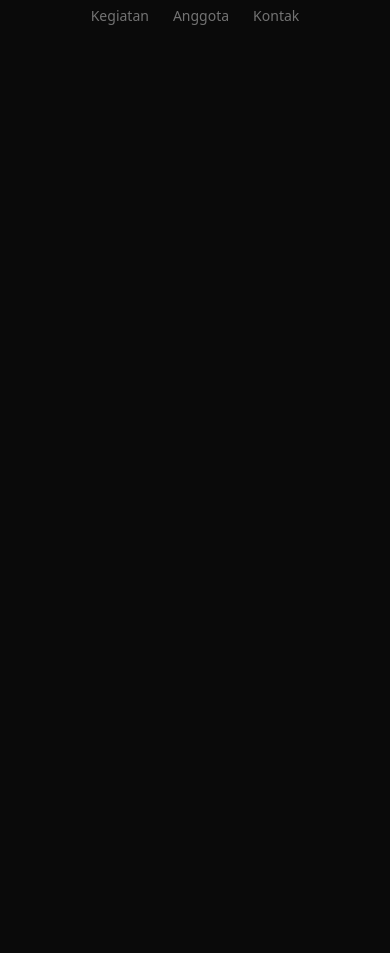
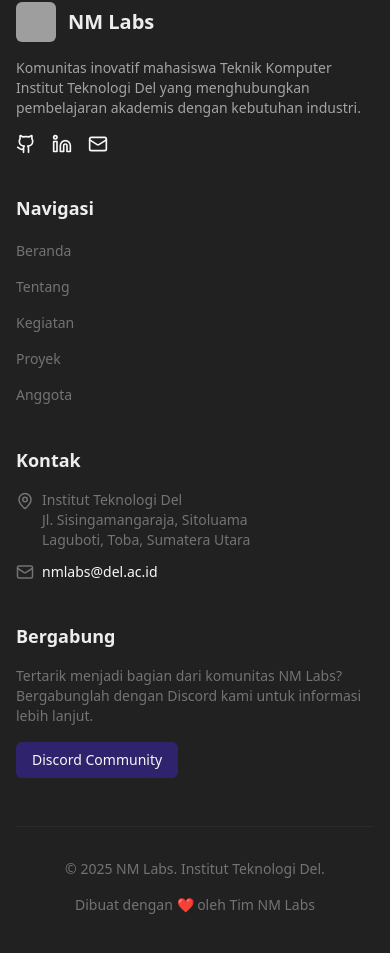
Before and after one commit to NM-Labss/lp-nm-labs, a Next.js app: page / in a window 390 px wide. Shown: the part 8832-9785 px from the top of the page. Before the commit the page ends 8890 px from the top, so only its background shows below. Built offline with nearby package versions, Linux system fonts and the light colour scheme; grey boxes are pictures that could not be loaded.

Commit message:
improve design footer

```diff
--- a/src/components/Footer.tsx
+++ b/src/components/Footer.tsx
@@ -1,5 +1,8 @@
 "use client";
 import { Container } from "./ui/Container";
+import Link from "next/link";
+import { Github, Linkedin, Mail, MapPin } from "lucide-react";
+import Image from "next/image";
 
 export function Footer() {
   const scrollToSection = (sectionId: string) => {
@@ -12,32 +15,130 @@
   };
 
   return (
-    <footer className="py-8 border-t border-[var(--border-color)]">
+    <footer className="py-16 border-t border-[var(--border-color)] bg-[var(--card-bg)]">
       <Container>
-        <div className="flex flex-col sm:flex-row justify-between items-center gap-4">
-          <p className="text-sm text-[var(--text-tertiary)]">
-            © {new Date().getFullYear()} NM Labs. Institut Teknologi Del.
+        <div className="grid grid-cols-1 md:grid-cols-4 gap-10 mb-12">
+          {/* Column 1: About */}
+          <div>
+            <div className="flex items-center mb-4">
+              <div className="relative w-10 h-10 mr-3 rounded-md overflow-hidden">
+                <Image
+                  src="https://images.unsplash.com/photo-1618477388954-7852f32655ec?ixlib=rb-4.0.3&auto=format&fit=crop&w=300&q=80"
+                  alt="NM Labs Logo"
+                  fill
+                  className="object-cover"
+                  sizes="40px"
+                />
+              </div>
+              <h3 className="font-bold text-xl">NM Labs</h3>
+            </div>
+            <p className="text-sm text-[var(--text-secondary)] mb-4">
+              Komunitas inovatif mahasiswa Teknik Komputer Institut Teknologi Del yang menghubungkan pembelajaran akademis dengan kebutuhan industri.
             </p>
-          <div className="flex gap-6">
+            <div className="flex space-x-4">
+              <Link href="https://github.com/nmlabs-del" className="text-[var(--text-tertiary)] hover:text-[var(--primary)] transition-colors">
+                <Github size={20} />
+              </Link>
+              <Link href="https://linkedin.com/company/nmlabs-del" className="text-[var(--text-tertiary)] hover:text-[var(--primary)] transition-colors">
+                <Linkedin size={20} />
+              </Link>
+              <Link href="mailto:nmlabs@del.ac.id" className="text-[var(--text-tertiary)] hover:text-[var(--primary)] transition-colors">
+                <Mail size={20} />
+              </Link>
+            </div>
+          </div>
+
+          {/* Column 2: Quick Links */}
+          <div>
+            <h3 className="font-semibold text-lg mb-4">Navigasi</h3>
+            <ul className="space-y-3">
+              <li>
+                <button
+                  onClick={() => scrollToSection("home")}
+                  className="text-sm text-[var(--text-tertiary)] hover:text-[var(--text-primary)] transition-colors"
+                >
+                  Beranda
+                </button>
+              </li>
+              <li>
+                <button
+                  onClick={() => scrollToSection("about")}
+                  className="text-sm text-[var(--text-tertiary)] hover:text-[var(--text-primary)] transition-colors"
+                >
+                  Tentang
+                </button>
+              </li>
+              <li>
                 <button
                   onClick={() => scrollToSection("kegiatan")}
                   className="text-sm text-[var(--text-tertiary)] hover:text-[var(--text-primary)] transition-colors"
                 >
                   Kegiatan
                 </button>
+              </li>
+              <li>
+                <button
+                  onClick={() => scrollToSection("proyek")}
+                  className="text-sm text-[var(--text-tertiary)] hover:text-[var(--text-primary)] transition-colors"
+                >
+                  Proyek
+                </button>
+              </li>
+              <li>
                 <button
                   onClick={() => scrollToSection("anggota")}
                   className="text-sm text-[var(--text-tertiary)] hover:text-[var(--text-primary)] transition-colors"
                 >
                   Anggota
                 </button>
-            <button
-              onClick={() => scrollToSection("kontak")}
-              className="text-sm text-[var(--text-tertiary)] hover:text-[var(--text-primary)] transition-colors"
+              </li>
+            </ul>
+          </div>
+
+          {/* Column 3: Contact */}
+          <div>
+            <h3 className="font-semibold text-lg mb-4">Kontak</h3>
+            <ul className="space-y-3">
+              <li className="flex items-start">
+                <MapPin size={18} className="text-[var(--text-tertiary)] mr-2 mt-0.5" />
+                <span className="text-sm text-[var(--text-tertiary)]">
+                  Institut Teknologi Del<br />
+                  Jl. Sisingamangaraja, Sitoluama<br />
+                  Laguboti, Toba, Sumatera Utara
+                </span>
+              </li>
+              <li className="flex items-center">
+                <Mail size={18} className="text-[var(--text-tertiary)] mr-2" />
+                <a href="mailto:nmlabs@del.ac.id" className="text-sm text-[var(--text-tertiary)] hover:text-[var(--primary)] transition-colors">
+                  nmlabs@del.ac.id
+                </a>
+              </li>
+            </ul>
+          </div>
+
+          {/* Column 4: Join */}
+          <div>
+            <h3 className="font-semibold text-lg mb-4">Bergabung</h3>
+            <p className="text-sm text-[var(--text-tertiary)] mb-4">
+              Tertarik menjadi bagian dari komunitas NM Labs? Bergabunglah dengan Discord kami untuk informasi lebih lanjut.
+            </p>
+            <Link
+              href="https://discord.gg/nmlabs"
+              className="inline-flex items-center px-4 py-2 bg-[var(--primary)] text-white rounded-md hover:bg-opacity-90 transition-colors text-sm"
             >
-              Kontak
-            </button>
+              Discord Community
+            </Link>
           </div>
+        </div>
+
+        {/* Bottom section with copyright */}
+        <div className="pt-8 border-t border-[var(--border-color)] flex flex-col sm:flex-row justify-between items-center gap-4">
+          <p className="text-sm text-[var(--text-tertiary)]">
+            © {new Date().getFullYear()} NM Labs. Institut Teknologi Del.
+          </p>
+          <p className="text-sm text-[var(--text-tertiary)]">
+            Dibuat dengan ❤️ oleh Tim NM Labs
+          </p>
         </div>
       </Container>
     </footer>
--- a/src/components/StatsSection.tsx
+++ b/src/components/StatsSection.tsx
@@ -1,16 +1,19 @@
 import { Container } from "./ui/Container";
 import { Section } from "./ui/Section";
+import { motion } from "framer-motion";
 
 interface StatProps {
   value: string;
   label: string;
+  icon?: React.ReactNode;
 }
 
-function Stat({ value, label }: StatProps) {
+function Stat({ value, label, icon }: StatProps) {
   return (
     <div className="text-center p-6">
       <div className="text-4xl font-bold mb-2 text-[var(--primary)]">{value}</div>
       <div className="text-sm text-[var(--text-secondary)]">{label}</div>
+      {icon && <div className="mt-2">{icon}</div>}
     </div>
   );
 }
```
Lines whose indentation alone changed are shown as unchanged.
